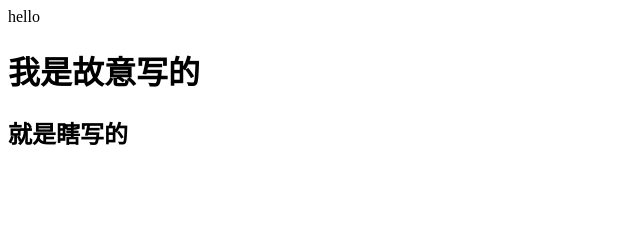
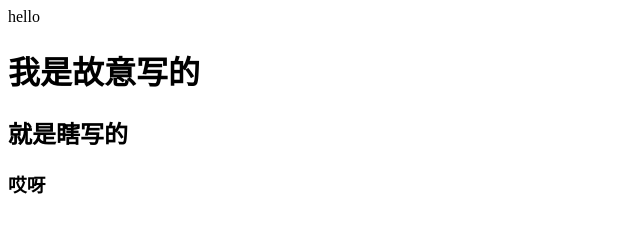
Before and after one commit to 18598273321/cuo, a plain HTML site: page index.html in a window 1280 px wide. Shown: the full height of the page, 0-640 px from the left. Drawn offline with Linux system fonts and the light colour scheme.

Commit message:
添加了h3

```diff
--- a/index.html
+++ b/index.html
@@ -11,6 +11,7 @@
     hello
     <h1>我是故意写的</h1>
     <h2>就是瞎写的</h2>
+    <h3>哎呀</h3>
 </body>
 
 </html>
```
